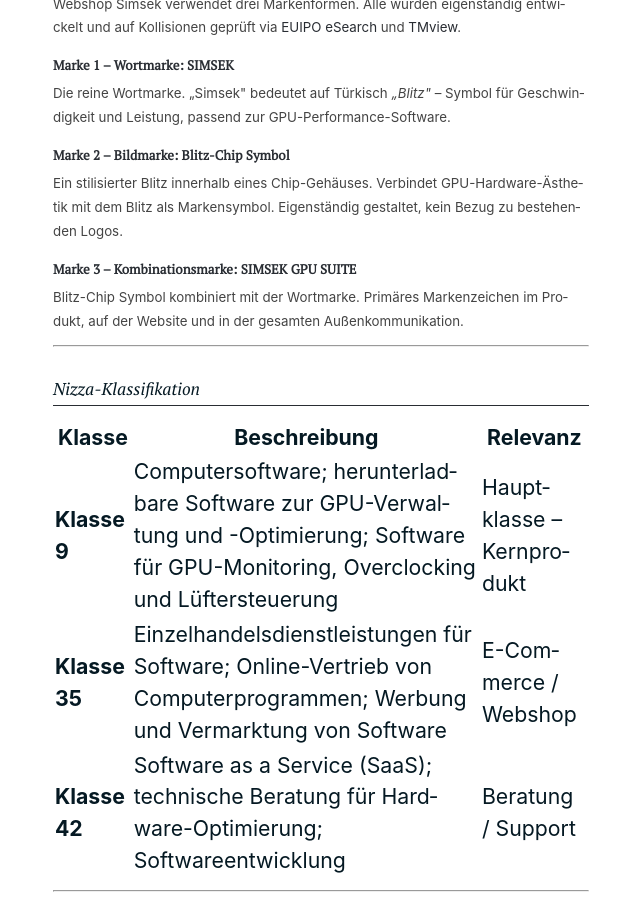
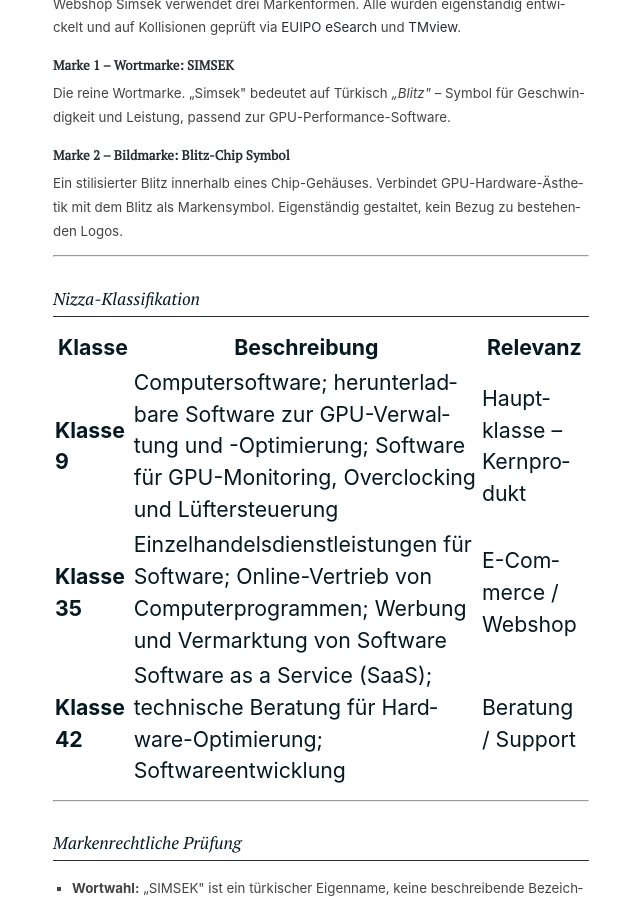
Before and after one commit to KernInformatik/kerninformatik.github.io, a Jekyll site: the page built from disclaimer.html, in a window 1280 px wide and 900 px high, scrolled down 2010 px. Shown: the whole window, without its empty margins (169-809 px from the left). Built offline with Jekyll 4.4.1, drawn with Linux system fonts in a browser that asks for light colours.

```diff
--- a/disclaimer.html
+++ b/disclaimer.html
@@ -110,8 +110,7 @@ permalink: /disclaimer.html
 <p>Die reine Wortmarke. „Simsek&quot; bedeutet auf Türkisch <em>„Blitz&quot;</em> – Symbol für Geschwindigkeit und Leistung, passend zur GPU-Performance-Software.</p>
 <h3 id="marke-2-bildmarke-blitz-chip-symbol">Marke 2 – Bildmarke: Blitz-Chip Symbol</h3>
 <p>Ein stilisierter Blitz innerhalb eines Chip-Gehäuses. Verbindet GPU-Hardware-Ästhetik mit dem Blitz als Markensymbol. Eigenständig gestaltet, kein Bezug zu bestehenden Logos.</p>
-<h3 id="marke-3-kombinationsmarke-simsek-gpu-suite">Marke 3 – Kombinationsmarke: SIMSEK GPU SUITE</h3>
-<p>Blitz-Chip Symbol kombiniert mit der Wortmarke. Primäres Markenzeichen im Produkt, auf der Website und in der gesamten Außenkommunikation.</p>
+
 <hr>
 <h2 id="nizza-klassifikation">Nizza-Klassifikation</h2>
 <table>
```
Also changed, not shown: index.md (+0 -1 lines).
